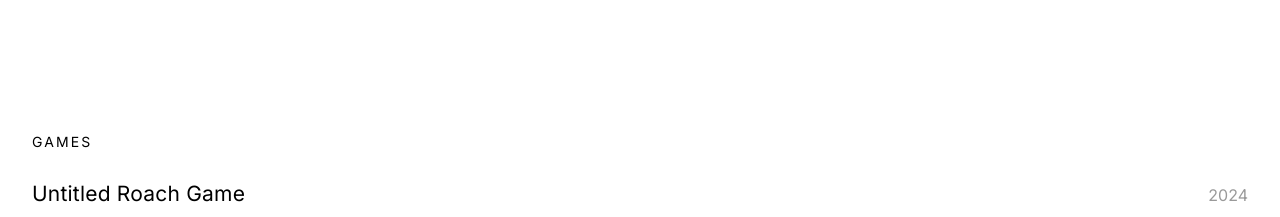
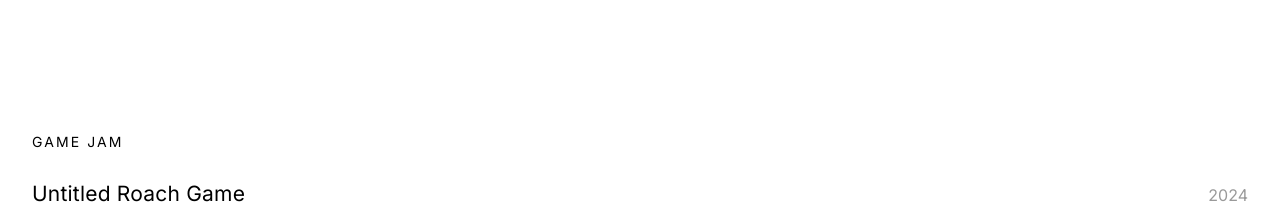
Before and after one commit to martintomekvfx/martintomekvfx.github.io, a React (Vite) app: page / in a window 1280 px wide. Shown: the part 3060-3277 px from the top of the page. Built offline with nearby package versions, Linux system fonts and the light colour scheme; a web font is replaced by a local one.

Commit message:
Rename Games to Game Jam category, add PORTFOLIO_OVERVIEW.md documentation

```diff
--- a/src/data/projects.js
+++ b/src/data/projects.js
@@ -355,7 +355,7 @@ Tento hravý prvek motivuje kuřáky dávat nedopalek do popelníku, ne na zem,
   },
 ];
 
-export const gamesProjects = [
+export const gamejamProjects = [
   {
     id: 'untitled-roach-game',
     title: 'Untitled Roach Game',
@@ -478,7 +478,7 @@ Projekt byl představen na festivalu Anifilm a demonstruje sílu kolektivní tvo
 export const allProjects = [
   ...guerillaProjects,
   ...analogProjects,
-  ...gamesProjects,
+  ...gamejamProjects,
   ...collectiveProjects,
 ];
 
@@ -494,6 +494,6 @@ export const getProjectsByCategory = (category) => {
 export const categoryLabels = {
   guerilla: 'Guerilla',
   analog: 'Analog',
-  games: 'Games',
+  gamejam: 'Games',
   collective: 'Collective',
 };
--- a/src/pages/Home.jsx
+++ b/src/pages/Home.jsx
@@ -3,7 +3,7 @@ import { motion } from 'framer-motion';
 import {
     guerillaProjects,
     analogProjects,
-    gamesProjects,
+    gamejamProjects,
     collectiveProjects
 } from '../data/projects';
 
@@ -15,7 +15,7 @@ function Home() {
 
     const activeGuerilla = filterActive(guerillaProjects);
     const activeAnalog = filterActive(analogProjects);
-    const activeGames = filterActive(gamesProjects);
+    const activeGamejam = filterActive(gamejamProjects);
     const activeCollective = filterActive(collectiveProjects);
 
     const CategorySection = ({ title, projects }) => (
@@ -210,7 +210,7 @@ function Home() {
 
                     <CategorySection title="GUERILLA" projects={activeGuerilla} />
                     <CategorySection title="ANALOG" projects={activeAnalog} />
-                    <CategorySection title="GAMES" projects={activeGames} />
+                    <CategorySection title="GAME JAM" projects={activeGamejam} />
                     <CategorySection title="COLLECTIVE" projects={activeCollective} />
                 </div>
             </section>
```
Also changed, not shown: 1 other file (tests, documents, lock files or other folders).
